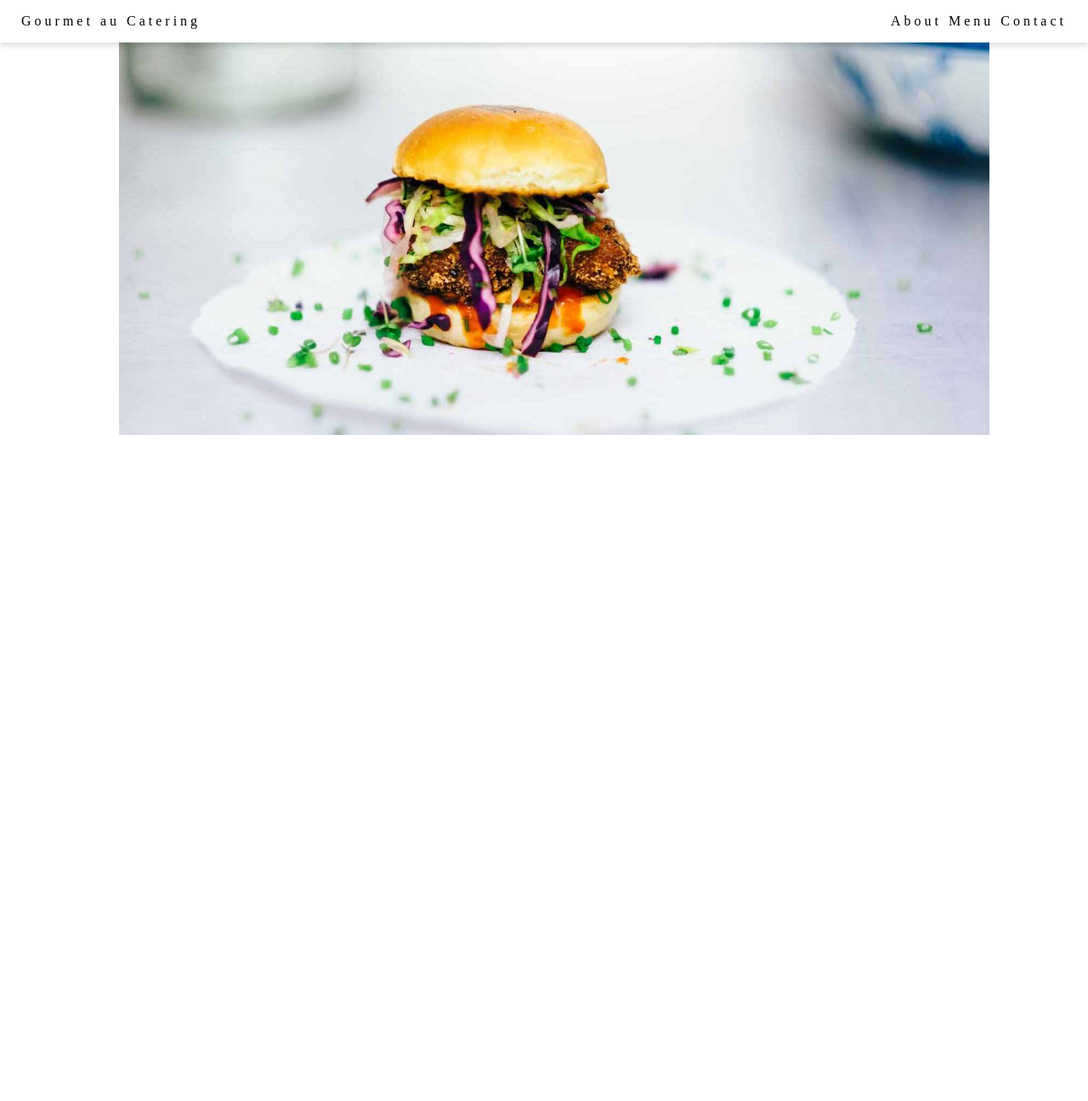
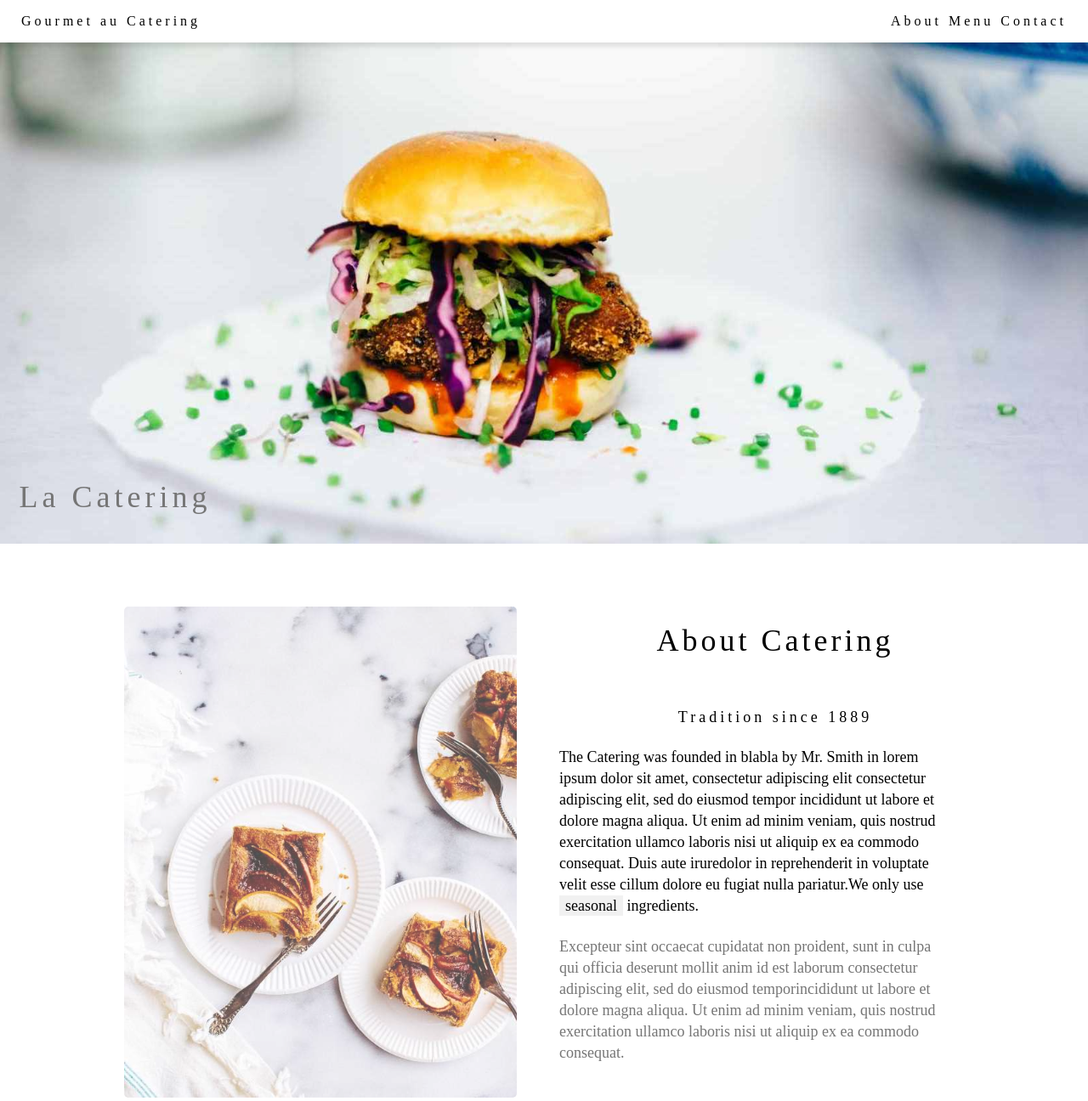
Before and after one commit to Srgeant/w3-css-templates, a plain HTML site: page gourmetCatering/index.html in a window 1280 px wide. Shown: the whole page at 85% size. Before the commit the page ends 800 px from the top, so only its background shows below. Drawn offline with Linux system fonts and the light colour scheme.

Commit message:
feat: Implemented 'About' section and updated header with navigation bar

```diff
--- a/gourmetCatering/index.html
+++ b/gourmetCatering/index.html
@@ -12,13 +12,33 @@
             <nav class="nav-bar">
                 <a href="#" class="bar-item">Gourmet au Catering</a>
                 <div class="bar-item-category">
-                    <a href="" class="category">About</a>
+                    <a href="#about" class="category">About</a>
                     <a href="" class="category">Menu</a>
                     <a href="" class="category">Contact</a>
                 </div>
             </nav>
-            <img src="images/hamburger.jpg" alt="burger" class="burger">
+            <div class="img-container">
+                <div class="img-h1-div">
+                    <h1>La Catering</h1>
+                </div>
+                <div class="img-div">
+                    <img src="images/hamburger.jpg" alt="burger" class="burger">
+                </div>
+            </div>
         </header>
+        <section class="section1">
+            <div class="section-div">
+                <div class="img2-div">
+                    <img src="images/tablesetting2.jpg" alt="Apple Pie Biscuits">
+                </div>
+                <div class="about-div " id="about">
+                    <h1 class="section1-head1">About Catering</h1>
+                    <h4 class="section1-head2">Tradition since 1889</h4>
+                    <p class="section1-paragraph1">The Catering was founded in blabla by Mr. Smith in lorem ipsum dolor sit amet, consectetur adipiscing elit consectetur adipiscing elit, sed do eiusmod tempor incididunt ut labore et dolore magna aliqua. Ut enim ad minim veniam, quis nostrud exercitation ullamco laboris nisi ut aliquip ex ea commodo consequat. Duis aute iruredolor in reprehenderit in voluptate velit esse cillum dolore eu fugiat nulla pariatur.We only use <span class="sec1span">seasonal</span> ingredients.</p>
+                    <p class="section1-paragraph2">Excepteur sint occaecat cupidatat non proident, sunt in culpa qui officia deserunt mollit anim id est laborum consectetur adipiscing elit, sed do eiusmod temporincididunt ut labore et dolore magna aliqua. Ut enim ad minim veniam, quis nostrud exercitation ullamco laboris nisi ut aliquip ex ea commodo consequat.</p>
+                </div>
+            </div>
+        </section>
     </main>
 </body>
 </html>
--- a/gourmetCatering/style.css
+++ b/gourmetCatering/style.css
@@ -5,6 +5,10 @@
 }
 
 @import url('https://fonts.googleapis.com/css2?family=Crimson+Text:ital,wght@0,400;0,600;0,700;1,400;1,600;1,700&display=swap');
+
+body {
+    font-family: "Crimson Text", serif;
+}
 
 main {
     width: 100%;
@@ -15,13 +19,16 @@ main {
 
 .nav-bar {
     display: flex;
+    position: fixed;
+    top: 0;
+    left: 0;
     background-color: #fff;
     height: 50px;
     justify-content: space-between;
     align-items: center;
-    position: fixed;
     width: 100vw;
-    box-shadow: 0px 5px 5px rgba(0, 0, 0, 0.1);;
+    box-shadow: 0px 5px 5px rgba(0, 0, 0, 0.1);
+    z-index: 1;
 }
 
 .bar-item{
@@ -41,26 +48,118 @@ main {
     text-decoration: none;
 }
 
-.burger {
-    width: 80%;
-    height: auto;
-    margin-left: 140px;
-
+.img-container {
+    position: relative;
+    top: 0;
+    left: 0;
+    width: 100%;
+    height: 100%;
 }
 
-@media screen and (max-width: 1115px) {
-    .burger {
-        margin: 0;
+.img-h1-div {
+    display: flex;
+    position: absolute;
+    vertical-align: bottom;
+    align-items: end;
+    bottom: 0;
+    left: 0;
+    transform: translate(-50%, -50%);
+    font-family: "Playfair Display";
+    letter-spacing: 5px;
+    font-size: 18px;
+    color: #757575;
+}
+
+.img-h1-div > h1 {
+    font-weight: 200;
+    text-align: end;
+}
+
+.img-container > .img-div {
+    width: 100%;
+}
+
+.img-container > .img-div > img {
+    width: 100%;
+}
+
+.section1 {
+    width: 95%;
+    position: relative;
+}
+
+.section-div {
+    display: flex;
+    justify-content: flex-end;
+    width: 100%;
+    align-content: end;
+}
+
+.img2-div {
+    width: 100%;
+    height: auto;
+    text-align: end;
+}
+
+.img2-div > img {
+    margin-top: 70px;
+    width: 76%;
+    height: auto;
+    border-radius: 5px;
+    opacity: 0.7;
+}
+
+.about-div {
+    width: 100%;
+    height: 10;
+}
+
+.about-div > .section1-head1 {
+    text-align: center;
+    margin-top: 55px;
+    font-size: 36px;
+    font-weight: 200;
+    line-height: 110px;
+    letter-spacing: 4px;
+}
+
+.about-div > .section1-head2 {
+    text-align: center;
+    line-height: 70px;
+    font-size: 18px;
+    font-weight: 200;
+    letter-spacing: 4px;
+}
+
+.about-div > .section1-paragraph1 {
+    font-size: 18px;
+    margin-right: 100px;
+    line-height: 25px;
+    margin-left: 50px;
+}
+
+.about-div > .section1-paragraph1 > span {
+    background-color: #F1F1F1;
+    padding: 2px 7px;
+}
+
+.about-div > .section1-paragraph2 {
+    font-size: 18px;
+    margin-right: 100px;
+    margin-left: 50px;
+    line-height: 25px;
+    padding-top: 23px;
+    color: #757575;
+}
+
+@media screen and (max-width: 490px) {
+    .nav-bar {
+        height: 75px;
+        text-align: center;
     }
 }
 
-@media screen and (max-width: 485px) {
-    .nav-bar {
-        height: 75px;
-    }
-}
-
-@media screen and (max-width: 270px) {
+@media screen and (max-width: 300px) {
     .nav-bar {
         height: 80px;
         text-align: center;
@@ -70,11 +169,49 @@ main {
 @media screen and (max-width: 510px) {
     .bar-item-category {
         margin-left: 20px;
-        display: none;
+        opacity: 0;
     }
 
-    .burger {
+    .img-container{
         height: 250px;
         width: 500px;
     }
+
+    .img-container > .img-divr {
+        height: 250px;
+        width: 500px;
+    }
+
+
 }
+
+@media screen and (min-width: 150px) {
+    .img-h1-div {
+        transform: translate(10%, -90%);
+    }
+}
+
+@media screen and (max-width: 604px) {
+    .img2-div > img {
+        opacity: 0;
+    }
+
+    .about-div > .section1-head1 {
+        line-height: 55px;
+        margin-top: 90px;
+    }
+
+    .about-div > .section1-head2 {
+        line-height: 80px;
+    }
+}
+
+@media screen and (max-width: 260px) {
+    .about-div > .section1-head2 {
+        line-height: 25px;
+        margin-top: 40px;
+    }
+    .about-div > .section1-paragraph1 {
+        margin-top: 10px;
+    }
+}
```
